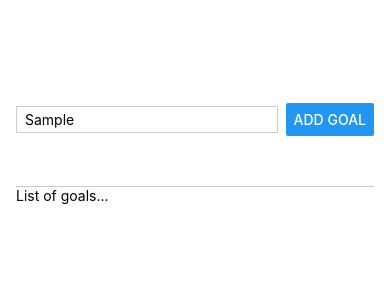
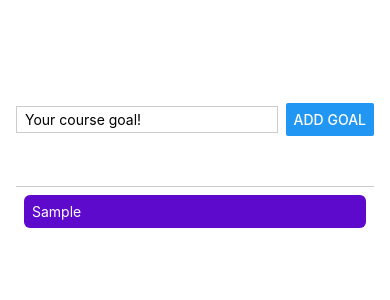
Before and after one commit to lucas-costa-gb-tech/react-native-goals-app, a React Native app: screen / in a window 390 px wide. Both pictures are taken after typing "Sample" into the empty fields and a click on the button "ADD GOAL". Shown: the top 300 px of the page. Built offline with nearby package versions, Linux system fonts and the light colour scheme.

Commit message:
feat: add goals list

```diff
--- a/App.tsx
+++ b/App.tsx
@@ -1,15 +1,33 @@
 import { StatusBar } from 'expo-status-bar';
+import { useState } from 'react';
 import { Button, StyleSheet, Text, TextInput, View } from 'react-native';
 
 export default function App() {
+  const [goalText, setGoalText] = useState('');
+  const [goalList, setGoalList] = useState([]);
+
+  const handlePress = () => {
+    setGoalList(prevGoals => prevGoals.concat(goalText));
+    setGoalText('');
+  };
+
   return (
     <View style={styles.container}>
       <View style={styles.inputContainer}>
-        <TextInput style={styles.textInput} placeholder="Your course goal!" />
-        <Button title="Add goal" />
+        <TextInput
+          style={styles.textInput}
+          placeholder="Your course goal!"
+          value={goalText}
+          onChangeText={setGoalText}
+        />
+        <Button title="Add goal" onPress={handlePress} />
       </View>
-      <View style={styles.goalListContainer}>
-        <Text>List of goals...</Text>
+      <View style={styles.goalList}>
+        {goalList.map((goalItem) => (
+          <View key={goalItem} style={styles.goalItem}>
+            <Text style={styles.goalText}>{goalItem}</Text>
+          </View>
+        ))}
       </View>
       <StatusBar style="auto" />
     </View>
@@ -38,7 +56,16 @@ const styles = StyleSheet.create({
     borderColor: '#cccccc',
     flex: 1,
   },
-  goalListContainer: {
+  goalList: {
     flex: 5,
   },
+  goalItem: {
+    margin: 8,
+    padding: 8,
+    borderRadius: 6,
+    backgroundColor: '#5e0acc',
+  },
+  goalText: {
+    color: '#ffffff',
+  },
 });
```
